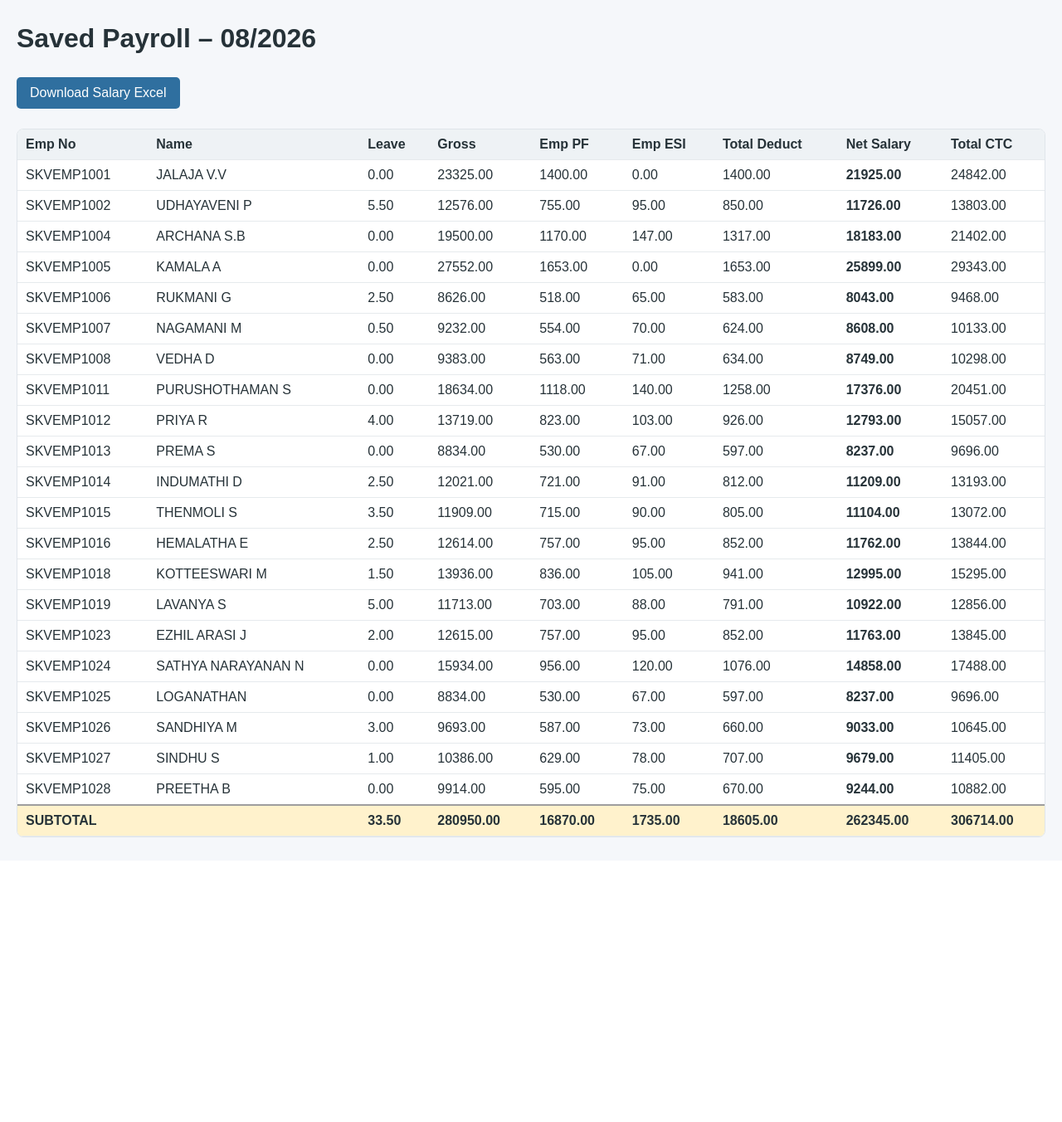
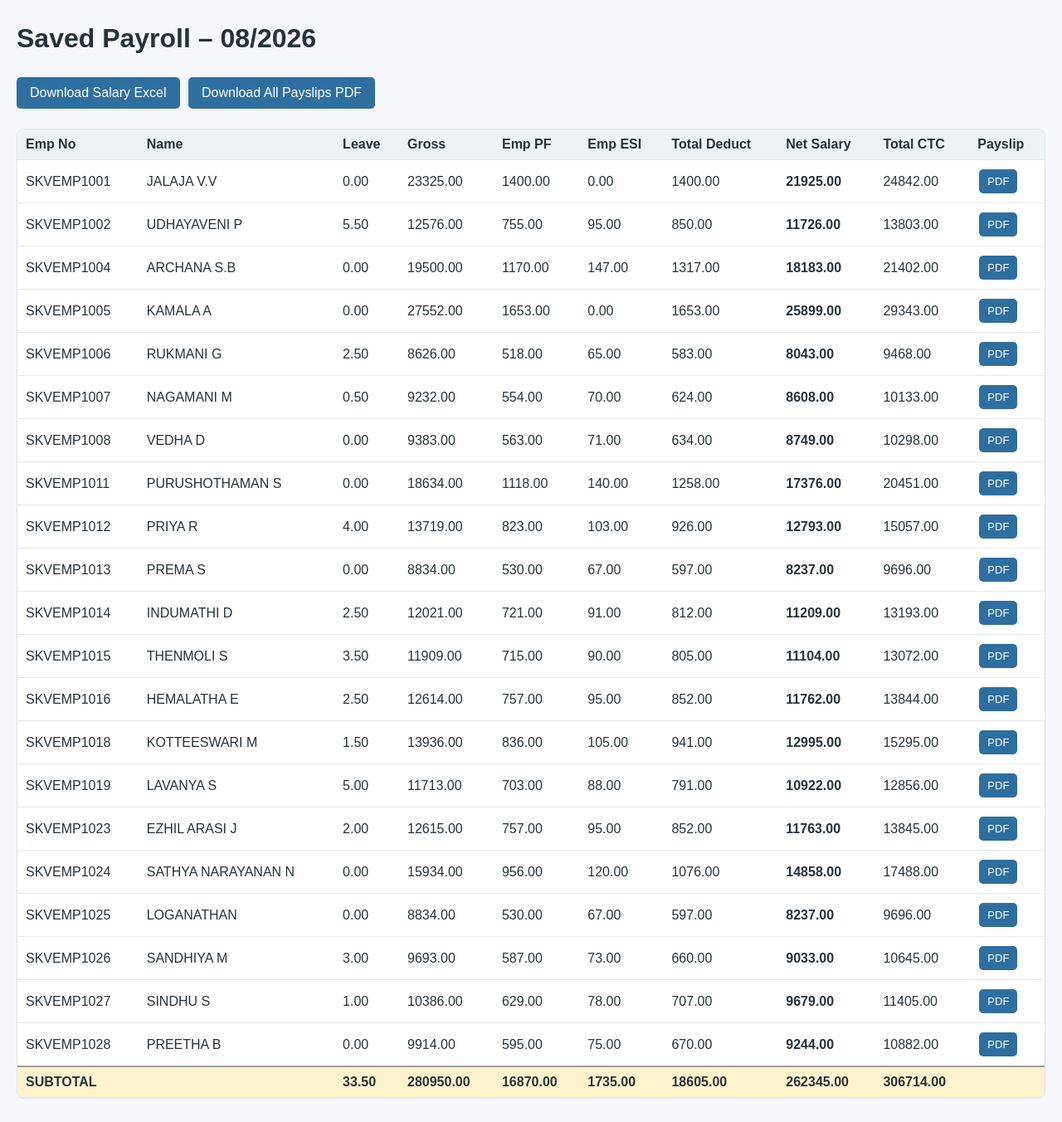
Before and after one commit to Darkmagzine13/Skvapp, a Flask app: page /payroll/run/2 in a window 1280 px wide. Shown: the part 58-1410 px from the top of the page at 83% size. Before the commit the page ends 1067 px from the top, so only its background shows below. Run offline with Flask 3, Linux system fonts and the light colour scheme; data comes from the database, SQL or seed files in the repository.

Commit message:
Add files via upload

```diff
--- a/SchoolPayrollFlask/templates/run.html
+++ b/SchoolPayrollFlask/templates/run.html
@@ -2,9 +2,10 @@
 {% block content %}
 <h1>Saved Payroll – {{ "%02d"|format(run.payroll_month) }}/{{ run.payroll_year }}</h1>
 <a class="button" href="{{ url_for('payroll_export', run_id=run.id) }}">Download Salary Excel</a>
+<a class="button" href="{{ url_for('payroll_payslips', run_id=run.id) }}">Download All Payslips PDF</a>
 <div class="table-wrap">
 <table>
-<thead><tr><th>Emp No</th><th>Name</th><th>Leave</th><th>Gross</th><th>Emp PF</th><th>Emp ESI</th><th>Total Deduct</th><th>Net Salary</th><th>Total CTC</th></tr></thead>
+<thead><tr><th>Emp No</th><th>Name</th><th>Leave</th><th>Gross</th><th>Emp PF</th><th>Emp ESI</th><th>Total Deduct</th><th>Net Salary</th><th>Total CTC</th><th>Payslip</th></tr></thead>
 <tbody>
 {% for r in results %}
 <tr>
@@ -12,6 +13,7 @@
 <td>{{ "%.2f"|format(r.gross_salary) }}</td><td>{{ "%.2f"|format(r.employee_pf) }}</td>
 <td>{{ "%.2f"|format(r.employee_esi) }}</td><td>{{ "%.2f"|format(r.total_deduct) }}</td>
 <td><strong>{{ "%.2f"|format(r.net_salary) }}</strong></td><td>{{ "%.2f"|format(r.total_ctc) }}</td>
+<td><a class="button small" href="{{ url_for('payroll_payslip', run_id=run.id, empno=r.empno) }}">PDF</a></td>
 </tr>
 {% endfor %}
 <tr class="subtotal-row">
@@ -23,6 +25,7 @@
 <td><strong>{{ "%.2f"|format(results|sum(attribute="total_deduct")) }}</strong></td>
 <td><strong>{{ "%.2f"|format(results|sum(attribute="net_salary")) }}</strong></td>
 <td><strong>{{ "%.2f"|format(results|sum(attribute="total_ctc")) }}</strong></td>
+<td></td>
 </tr>
 </tbody>
 </table>
```
